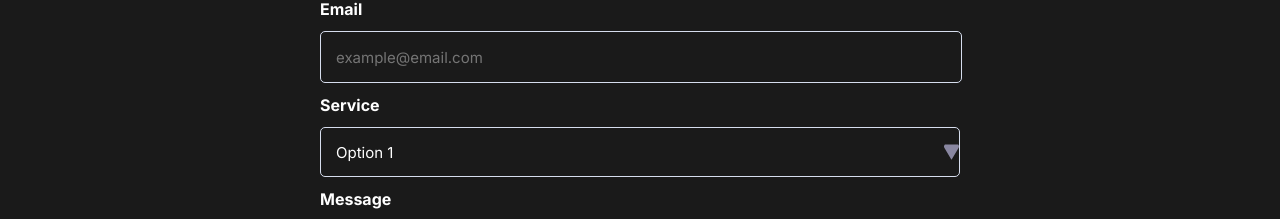
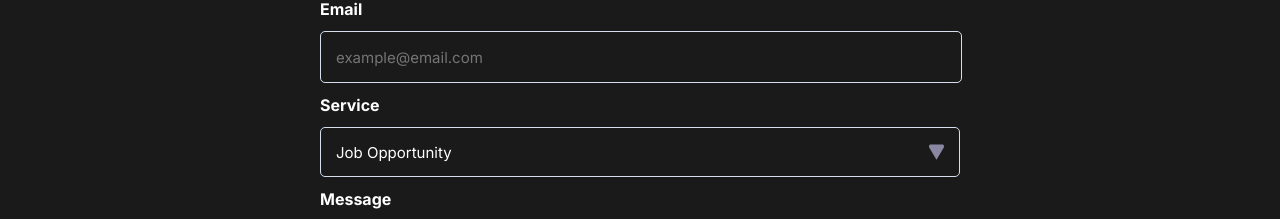
Before and after one commit to vinilins/My-Professional-Portfolio, a Vue app: page / in a window 1280 px wide. Shown: the part 3817-4036 px from the top of the page. Built offline with nearby package versions, Linux system fonts and the light colour scheme; no server answers.

Commit message:
feat(src/components): Adding form request to send a email

```diff
--- a/src/components/SessionForm.vue
+++ b/src/components/SessionForm.vue
@@ -4,7 +4,10 @@
       <h1>Get in Touch</h1>
       <h3>Lets work together</h3>
 
-      <form action="/caminho_para_o_servidor" method="post">
+      <form action="https://api.staticforms.xyz/submit" method="post">
+        <input type="hidden" name="accessKey" :value="accessKey">
+        <input type="hidden" name="redirectTo" value="https://www.linkedin.com/in/vinilins/?locale=en_US">
+
         <label for="name">Name</label>
         <input placeholder="Full Name" type="text" id="name" name="name" />
 
@@ -17,10 +20,9 @@
         />
 
         <label for="service">Service</label>
-        <select placeholder="Select a service" id="service" name="service">
-          <option value="option1">Option 1</option>
-          <option value="option2">Option 2</option>
-          <option value="option3">Option 3</option>
+        <select placeholder="Select a service" id="subject" name="subject">
+          <option value="job_opportunity">Job Opportunity</option>
+          <option value="freelance_work">Freelance Work </option>
         </select>
 
         <label for="message">Message</label>
@@ -35,6 +37,11 @@
 <script>
 export default {
   name: "SessionForm",
+  computed: {
+    accessKey() {
+      return process.env.VUE_APP_STATIC_FORM_ACESS_KEY
+    },
+  },
 }
 </script>
 
@@ -108,10 +115,11 @@ select {
   -moz-appearance: none;
   appearance: none;
   background: url("../assets/chevron-down.svg") no-repeat right center;
+  background-position-x: calc(100% - 15px);
 }
 
 select:focus {
-  color: #484e53;
+  color: #989da1;
   -webkit-transition: all 0.85s ease;
   -o-transition: all 0.85s ease;
   transition: all 0.85s ease;
@@ -138,6 +146,14 @@ textarea {
   margin-top: 10px;
 }
 
+.btn-form:hover {
+  cursor: pointer;
+  background-color: #bbbbbb;
+  -webkit-transition: all 0.85s ease;
+  -o-transition: all 0.85s ease;
+  transition: all 0.85s ease;
+}
+
 @media only screen and (max-width: 730px) {
   h1 {
     line-height: 70px;
```
